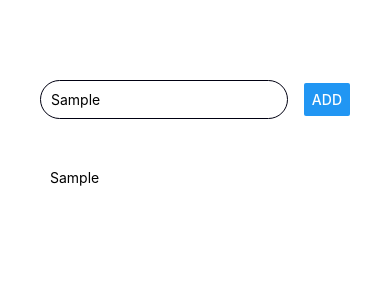
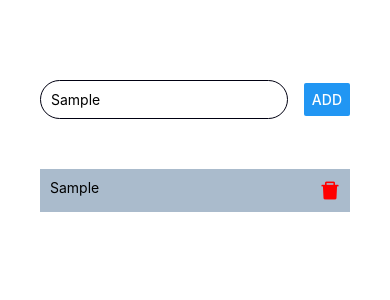
Before and after one commit to MostafaIn/rn-complete-guide, a React Native app: screen / in a window 390 px wide. Both pictures are taken after typing "Sample" into the empty fields and a click on the button "ADD". Shown: the top 300 px of the page. Built offline with nearby package versions, Linux system fonts and the light colour scheme.

Commit message:
33. deleting item

```diff
--- a/App.js
+++ b/App.js
@@ -9,10 +9,21 @@ const App = () =>{
   const handleAdd = (goalTitle) =>{
     setCourseGoals( courseGoals => [...courseGoals,{id: Math.random().toString(), value:goalTitle}])
   }
+
+  const handleRemove = goalId =>{
+    setCourseGoals( currentGoals =>{
+      return currentGoals.filter( goal => goal.id !== goalId)
+    })
+  }
   return (
     <View style={styles.container}>
-      <GoalInput onAddGoal = {handleAdd} />
-      <GoalItem courseGoals = {courseGoals} />
+      <GoalInput
+      onAddGoal = {handleAdd}
+      />
+      <GoalItem
+      courseGoals = {courseGoals}
+      onDeleteGoal = {handleRemove}
+      />
     </View>
   );
 };
--- a/components/GoalItem.js
+++ b/components/GoalItem.js
@@ -1,12 +1,17 @@
 import React from 'react'
-import { StyleSheet, Text, View, FlatList } from 'react-native'
+import { StyleSheet, Text, View, FlatList, TouchableOpacity } from 'react-native'
 
-const GoalItem = ({courseGoals}) => {
+import { AntDesign } from '@expo/vector-icons';
+
+const GoalItem = ({courseGoals, onDeleteGoal}) => {
     return (
         <FlatList
         data = {courseGoals}
-        renderItem={({ item}) => <View>
-        <Text style={styles.item}>{item.value}</Text>
+        renderItem={({ item}) => <View style={styles.item}>
+            <Text>{item.value}</Text>
+            <TouchableOpacity onPress={onDeleteGoal.bind(this, item.id)}>
+            <AntDesign name="delete" size={20} color="red" />
+            </TouchableOpacity>
         </View>}
         keyExtractor={ item => item.id}
       />
@@ -17,7 +22,10 @@ export default GoalItem
 
 const styles = StyleSheet.create({
     item:{
+        flexDirection:'row',
+        justifyContent:'space-between',
         padding:10,
-
+        marginVertical:10,
+        backgroundColor:'#abc'
       }
 })
```
